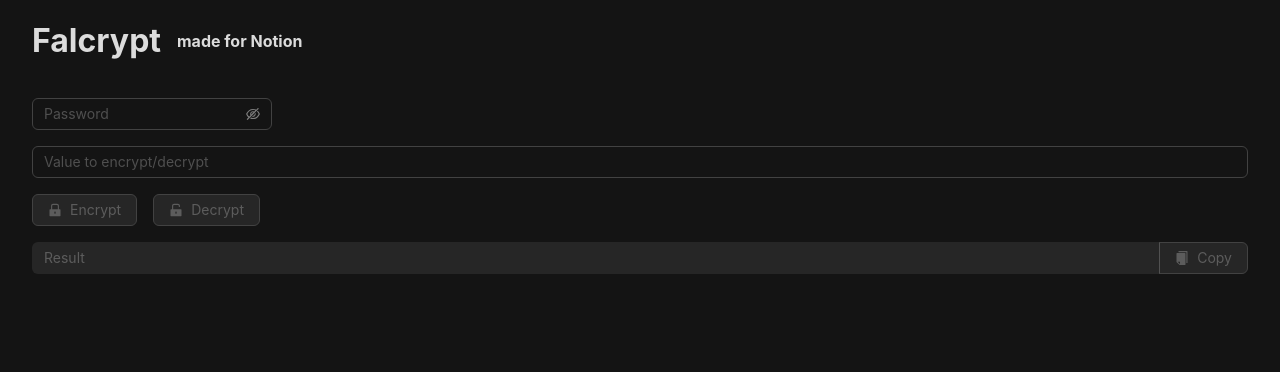
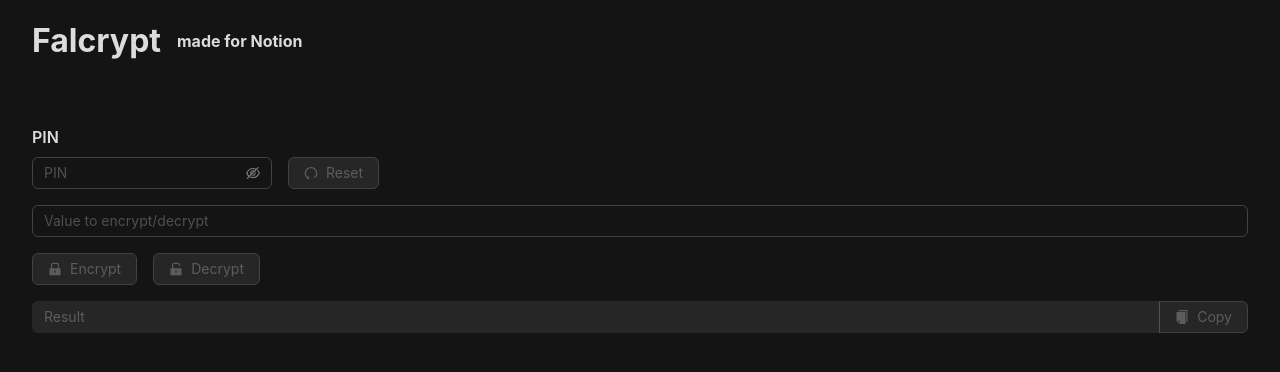
Before and after one commit to Falciighol/falcrypt, a React (Vite) app: page / in a window 1280 px wide. Shown: the top 372 px of the page. Built offline with nearby package versions, Linux system fonts and the light colour scheme.

Commit message:
chore: validation improvements

```diff
--- a/src/App.tsx
+++ b/src/App.tsx
@@ -1,7 +1,9 @@
-import { Alert, Button, Flex, Input, Space, theme, Tooltip } from "antd";
-import { CopyFilled, LockFilled, UnlockFilled } from "@ant-design/icons";
+import { Alert, Button, Flex, Input, Space, theme, Tooltip, Typography } from "antd";
+import { CopyFilled, LockFilled, UndoOutlined, UnlockFilled } from "@ant-design/icons";
 import { decrypt, encrypt } from "./utils";
 import { useEffect, useState } from "react";
+
+const { Title } = Typography;
 
 function App() {
   const [password, setPassword] = useState('');
@@ -11,9 +13,13 @@
   const [successMsg, setSuccessMsg] = useState('');
   const [disableCopy, setDisableCopy] = useState(true);
   const [copied, setCopied] = useState(false);
+  const [lastAction, setLastAction] = useState('');
+
   const {
     token: { colorBgContainer, colorText },
   } = theme.useToken();
+
+  console.log('colorBgContainer', colorBgContainer)
 
   useEffect(() => {
     if (result) {
@@ -31,6 +37,7 @@
     setSuccessMsg('Successfully encrypted')
     setValue('')
     setError('')
+    setLastAction('encrypt')
   }
 
   const handleDecrypt = () => {
@@ -41,14 +48,24 @@
     }
     const decrypted = decrypt(value, password)
 
-    if (decrypted && decrypted !== result) {
+    if (decrypted) {
       setResult(decrypted)
-      setSuccessMsg('Successfully decrypted')
+      setSuccessMsg(decrypted !== result ? 'Successfully decrypted' : 'Already decrypted')
       setValue('')
       setError('')
     } else {
       setError('Invalid password or value')
     }
+    setLastAction('decrypt')
+  }
+
+  const handleReset = () => {
+    setPassword('')
+    setValue('')
+    setResult('')
+    setError('')
+    setSuccessMsg('')
+    setDisableCopy(true)
   }
 
   const handleCopy = async () => {
@@ -63,6 +80,10 @@
       setTimeout(() => {
         setCopied(false)
         setDisableCopy(false)
+        if (lastAction === 'decrypt') {
+          setResult('')
+          setSuccessMsg('')
+        }
       }, 800)
     }
   }
@@ -82,13 +103,27 @@
             <h1>Falcrypt</h1>
             <h4>made for Notion</h4>
           </Space>
+          <div>
+            <Title level={5}>PIN</Title>
+            <Space size={'middle'}>
               <div style={{
                 width: '15rem'
               }}>
                 <Input.Password
-              placeholder="Password"
+                  placeholder="PIN"
+                  value={password}
                   onChange={(e) => setPassword(e.target.value)}
                 />
+              </div>
+              <Button
+                type="default"
+                onClick={() => handleReset()}
+                disabled={(!value && !result && !password)}
+                icon={<UndoOutlined />}
+              >
+                Reset
+              </Button>
+            </Space>
           </div>
           <Input
             placeholder="Value to encrypt/decrypt"
```
Lines whose indentation alone changed are shown as unchanged.
